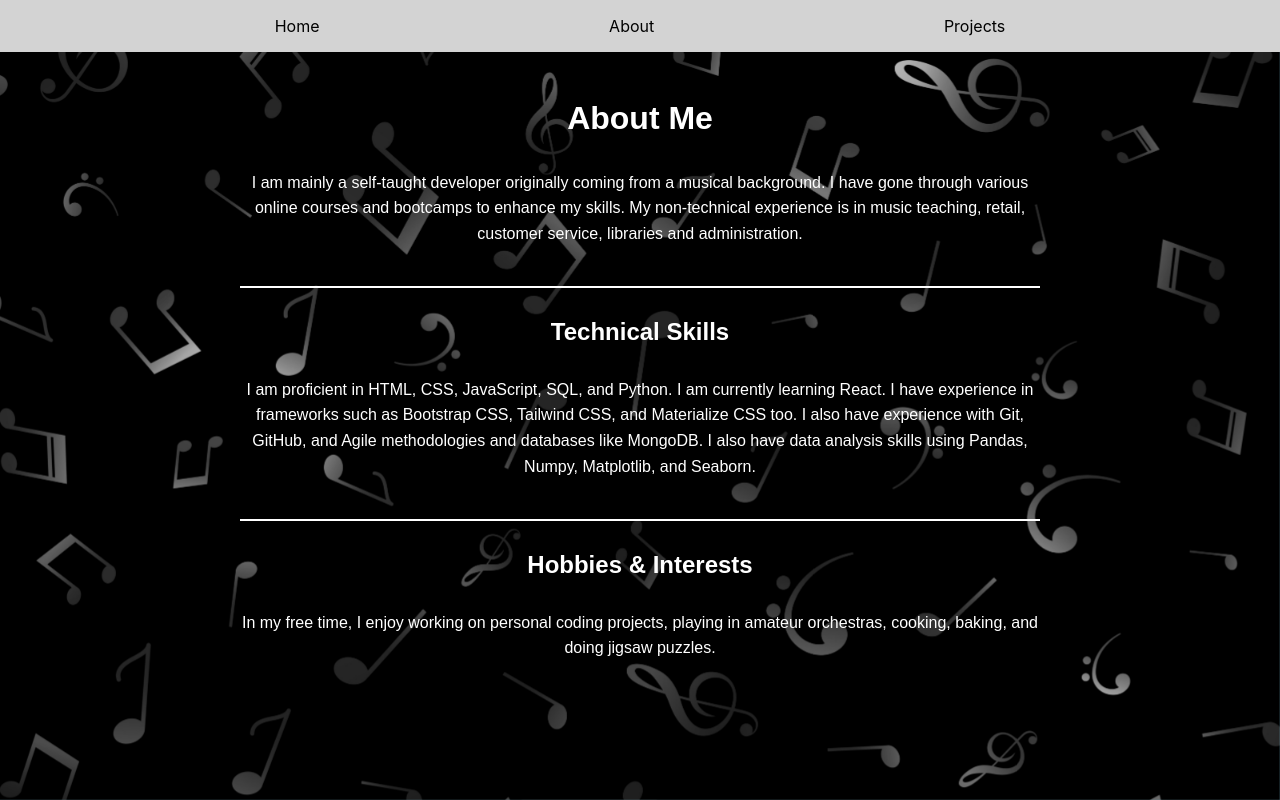
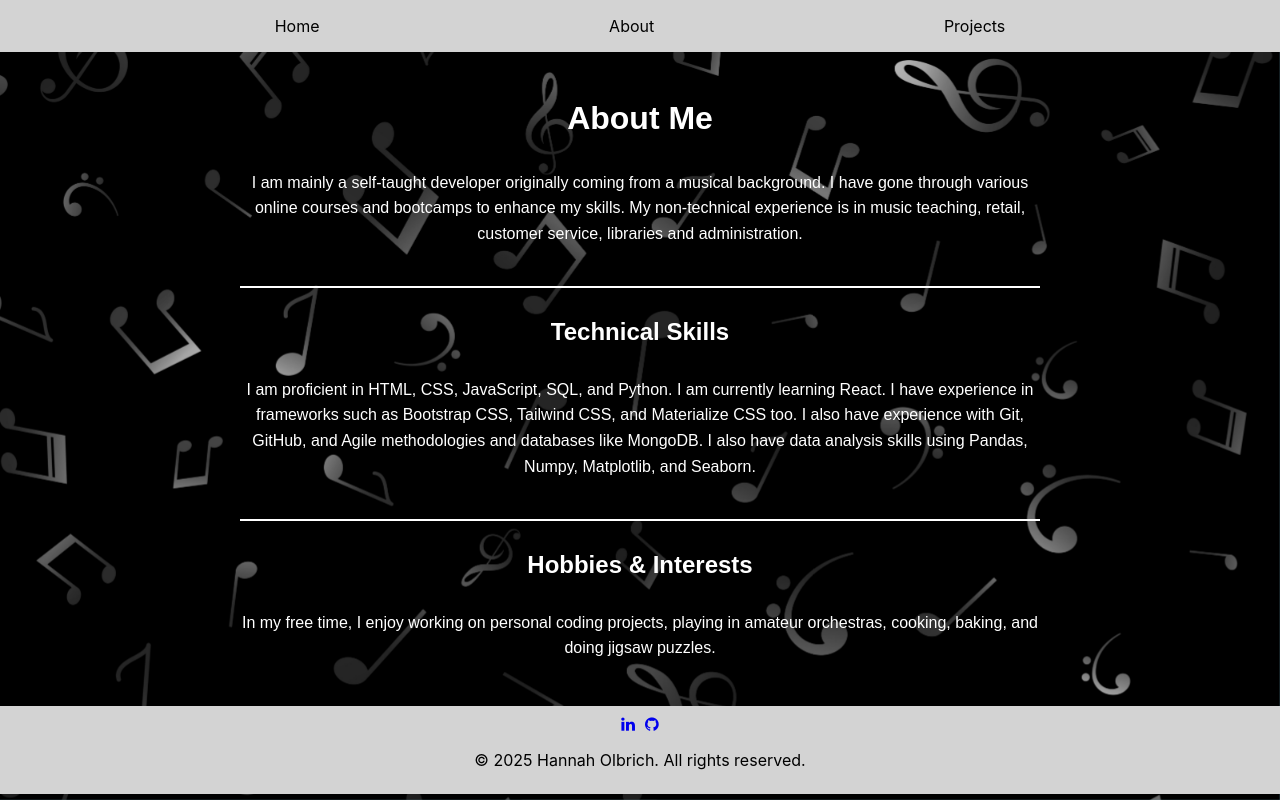
Before and after one commit to hannahro15/Hannah-Portfolio-Site, a React (Create React App) app: page /Hannah-Portfolio-Site/about in a window 1280 px wide. Built offline with nearby package versions, Linux system fonts and the light colour scheme.

Commit message:
Add footer to website with some content and stying

```diff
--- a/public/index.html
+++ b/public/index.html
@@ -7,6 +7,7 @@
   <meta name="theme-color" content="#000000" />
   <meta name="description" content="Hannah's Portfolio - Junior Web Developer and Data Professional" />
   <link rel="apple-touch-icon" href="%PUBLIC_URL%/logo192.png" />
+  <link rel="stylesheet" href="https://cdnjs.cloudflare.com/ajax/libs/font-awesome/4.7.0/css/font-awesome.min.css">
   <!--
       manifest.json provides metadata used when your web app is installed on a
       user's mobile device or desktop. See https://developers.google.com/web/fundamentals/web-app-manifest/
--- /dev/null
+++ b/src/components/Footer.css
@@ -0,0 +1,13 @@
+.footer {
+    background-color: lightgrey;
+    padding: 0.5rem;
+    color: black;
+}
+
+.footer a {
+    text-decoration: none;
+    padding: 0 5px;
+    height: 24px;
+    width: 24px;
+    display: inline;
+}
--- /dev/null
+++ b/src/components/Footer.js
@@ -0,0 +1,13 @@
+import './Footer.css';
+
+function Footer() {
+    return (
+        <footer className="footer">
+            <a href="https://www.linkedin.com/in/hannaholbrich/" className="fa fa-linkedin"></a>
+            <a href="https://github.com/hannahro15" className="fa fa-github"></a>
+            <p>&copy; 2025 Hannah Olbrich. All rights reserved.</p>
+        </footer>
+    );
+}
+
+export default Footer;
--- a/src/pages/About.js
+++ b/src/pages/About.js
@@ -1,4 +1,5 @@
 import Navbar from '../components/Navbar';
+import Footer from '../components/Footer';
 import '../pages/About.css'
 
 function About() {
@@ -19,6 +20,7 @@ function About() {
                 <p>In my free time, I enjoy working on personal coding projects, playing in amateur orchestras, cooking, baking, and doing jigsaw puzzles.
                 </p>
             </div>
+            <Footer />
         </>
     );
 }
--- a/src/pages/Home.js
+++ b/src/pages/Home.js
@@ -1,5 +1,6 @@
 import { Link } from 'react-router-dom';
 import Navbar from '../components/Navbar';
+import Footer from '../components/Footer';
 import '../pages/Home.css'
 
 function Home() {
@@ -11,6 +12,7 @@ function Home() {
                 <h2>Junior Web Developer and Data Professional</h2>
                 <p>Click <Link to="/projects"> here </Link>to view my solo and hackathon projects.</p>
             </div>
+            <Footer />
         </>
     );
 }
--- a/src/pages/Projects.js
+++ b/src/pages/Projects.js
@@ -1,4 +1,5 @@
 import Navbar from '../components/Navbar';
+import Footer from '../components/Footer';
 import ProjectCard from '../components/ProjectCard';
 import { solo_projects, hack_projects } from '../data/projectsData';
 
@@ -19,6 +20,7 @@ function Projects() {
                     <ProjectCard key={index} project={project} />
                 ))}
             </div>
+            <Footer />
         </>
     );
 }
```
